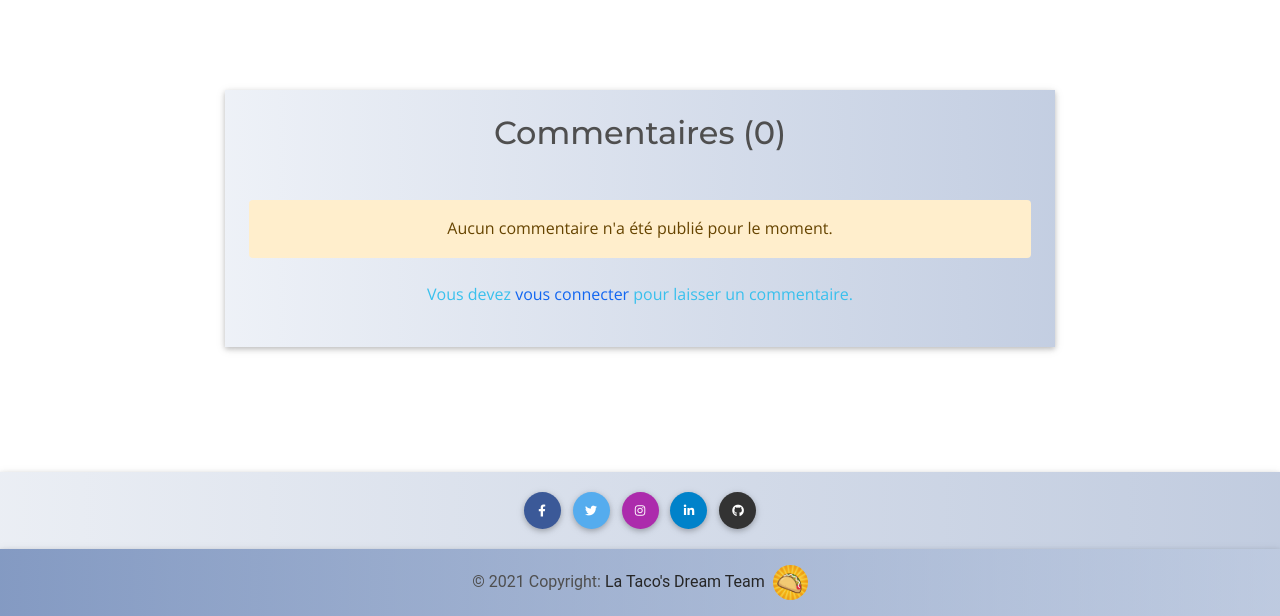
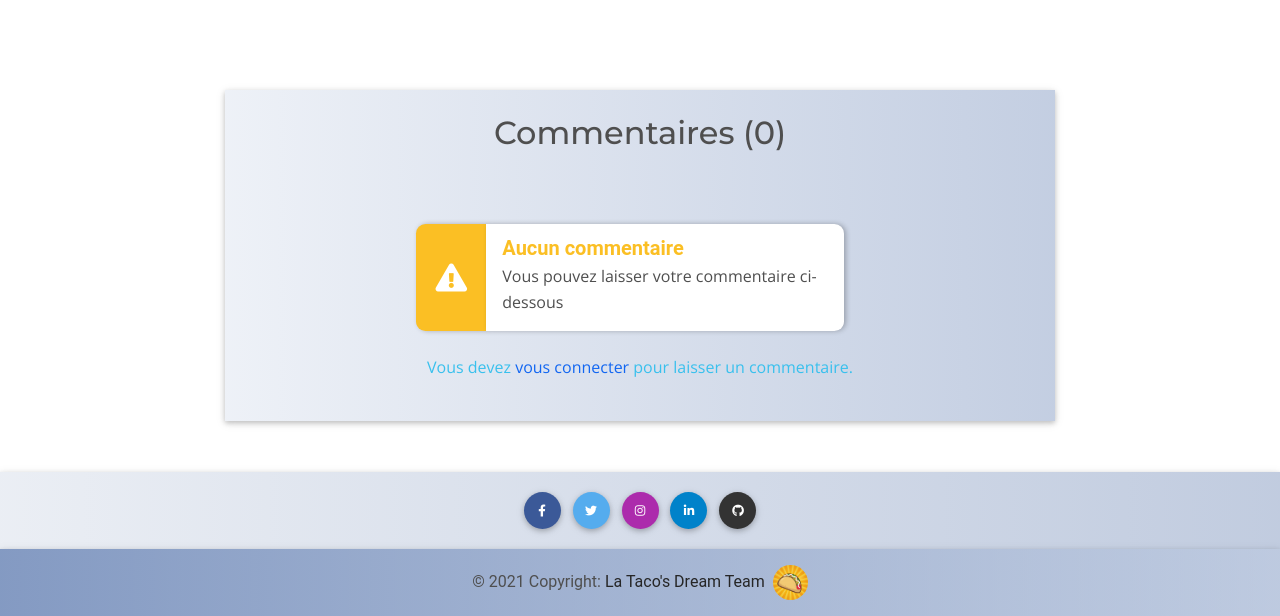
Before and after one commit to YetAnotherDevWannabe/Film_Collection, a Symfony app: template templates/collect/detail.html.twig in a window 1280 px wide. Shown: the part 184-800 px from the top of the page. Run offline with Twig, Linux system fonts and the light colour scheme; the template is opened without the code that fills it, so the values that code supplies are empty; some libraries are stand-ins or nearby versions.

Commit message:
update front detail collect

```diff
--- a/templates/collect/detail.html.twig
+++ b/templates/collect/detail.html.twig
@@ -117,7 +117,37 @@
 
 						{% else %}
 
-						<p class="text-center alert alert-warning">Aucun commentaire n'a été publié pour le moment.</p>
+							<div class="row">
+
+								<div class="col-12 text-center">
+
+									<div class="row">
+										{# Tailwind alert #}
+										<div class="col-12 col-md-8 offset-md-2 rounded-start rounded-end mt-4" role="alert">
+
+											<div class="row">
+
+												<div class="text-center offset-1 col-2 shadow-custom bg-tw-warning bg-icon"
+													 style="border-radius: .6rem 0 0 .6rem !important;">
+													<div class="d-flex align-items-center justify-content-center h-100">
+														<i class="fas fa-exclamation-triangle fs-3 text-white"></i>
+													</div>
+												</div>
+
+												<div class="text-start bg-white px-3 pt-2 col-8 shadow-custom" style="border-radius: 0 .6rem .6rem 0 !important;">
+													<span class="fs-5 color-tw-warning">Aucun commentaire</span>
+													<p>Vous pouvez laisser votre commentaire ci-dessous</p>
+												</div>
+
+											</div>
+
+
+										</div>
+									</div>
+
+								</div>
+
+							</div>
 
 						{% endfor %}
 					</div>
```
Also changed, not shown: src/Controller/CollectController.php (+3 -5 lines).
